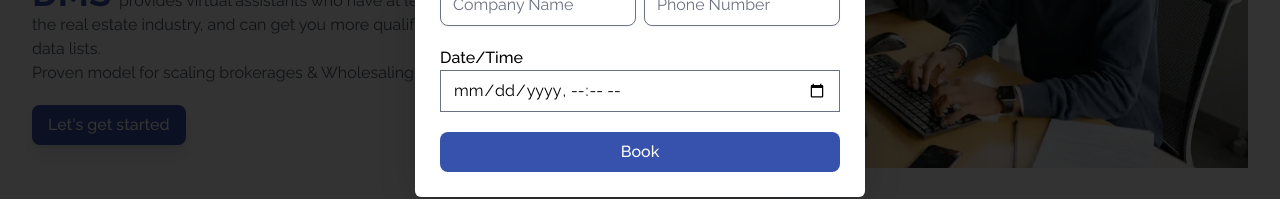
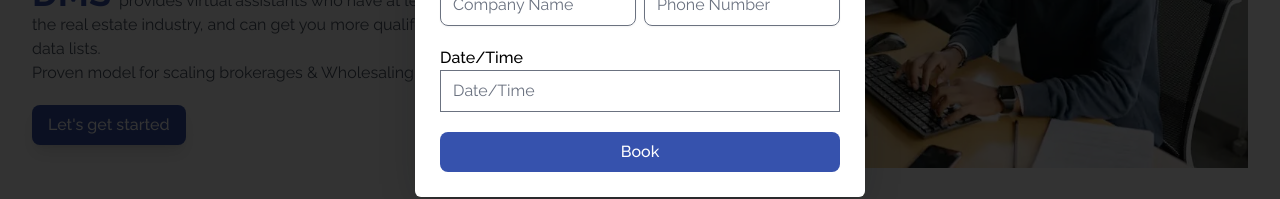
Before and after one commit to Mohamed-maher50/propertyhunters, a React (Create React App) app: page / in a window 1280 px wide. Shown: the part 462-661 px from the top of the page. Built offline with nearby package versions, Linux system fonts and the light colour scheme.

Commit message:
update calender field

```diff
--- a/src/components/Calendar.jsx
+++ b/src/components/Calendar.jsx
@@ -4,7 +4,14 @@ const Calendar = forwardRef(({ ...props }, ref) => {
   return (
     <input
       ref={ref}
-      type={"datetime-local"}
+      type={"text"}
+      onFocus={function (e) {
+        e.target.type = "datetime-local";
+      }}
+      onBlur={function (e) {
+        e.target.value = "";
+        e.target.type = "text";
+      }}
       required
       className="w-full"
       {...props}
--- a/src/sections/PricingSection.jsx
+++ b/src/sections/PricingSection.jsx
@@ -27,7 +27,6 @@ const plans = [
   },
   {
     name: "4 callers",
-
     subTitle: "customized pricing plans",
     isMostPop: true,
     features: [
```
